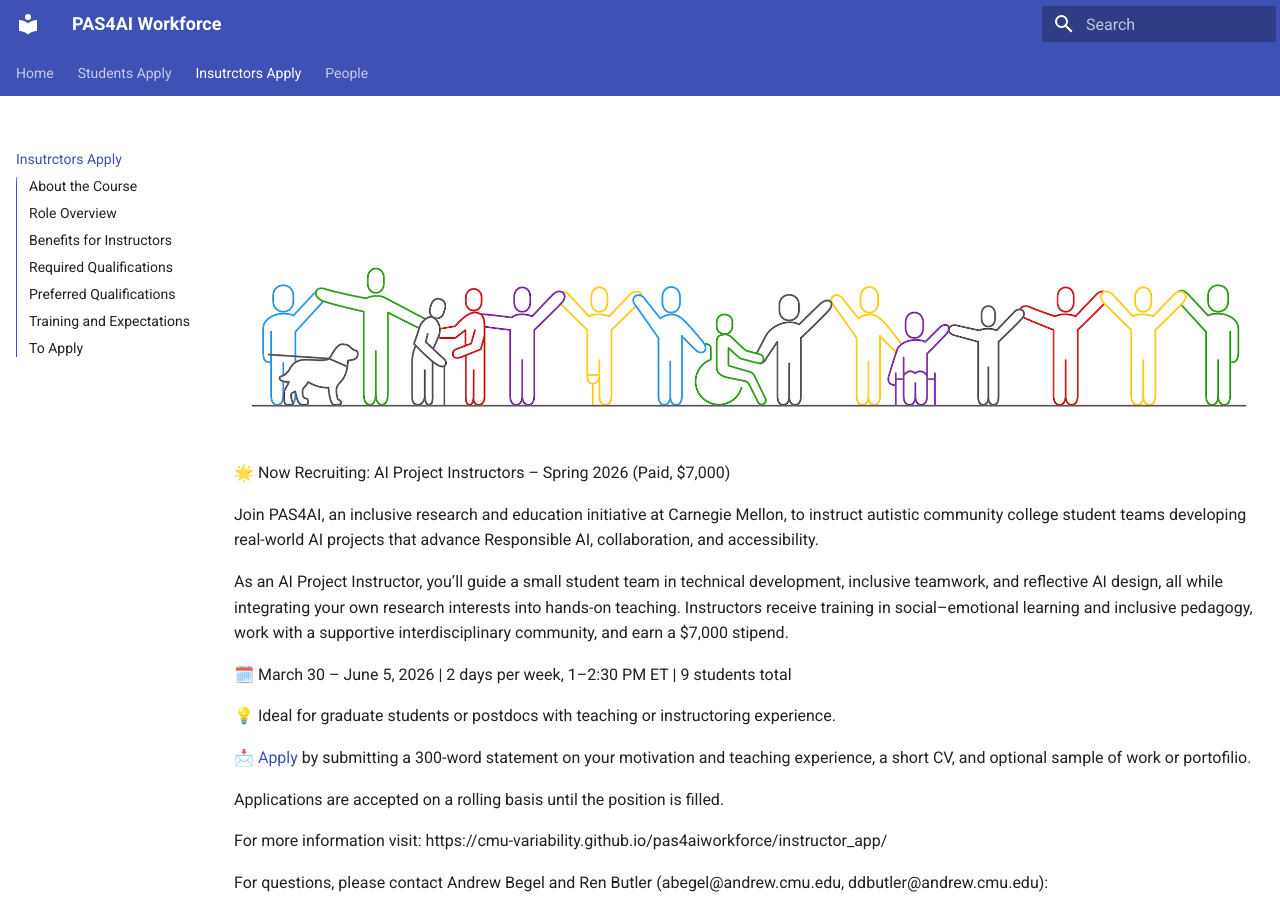
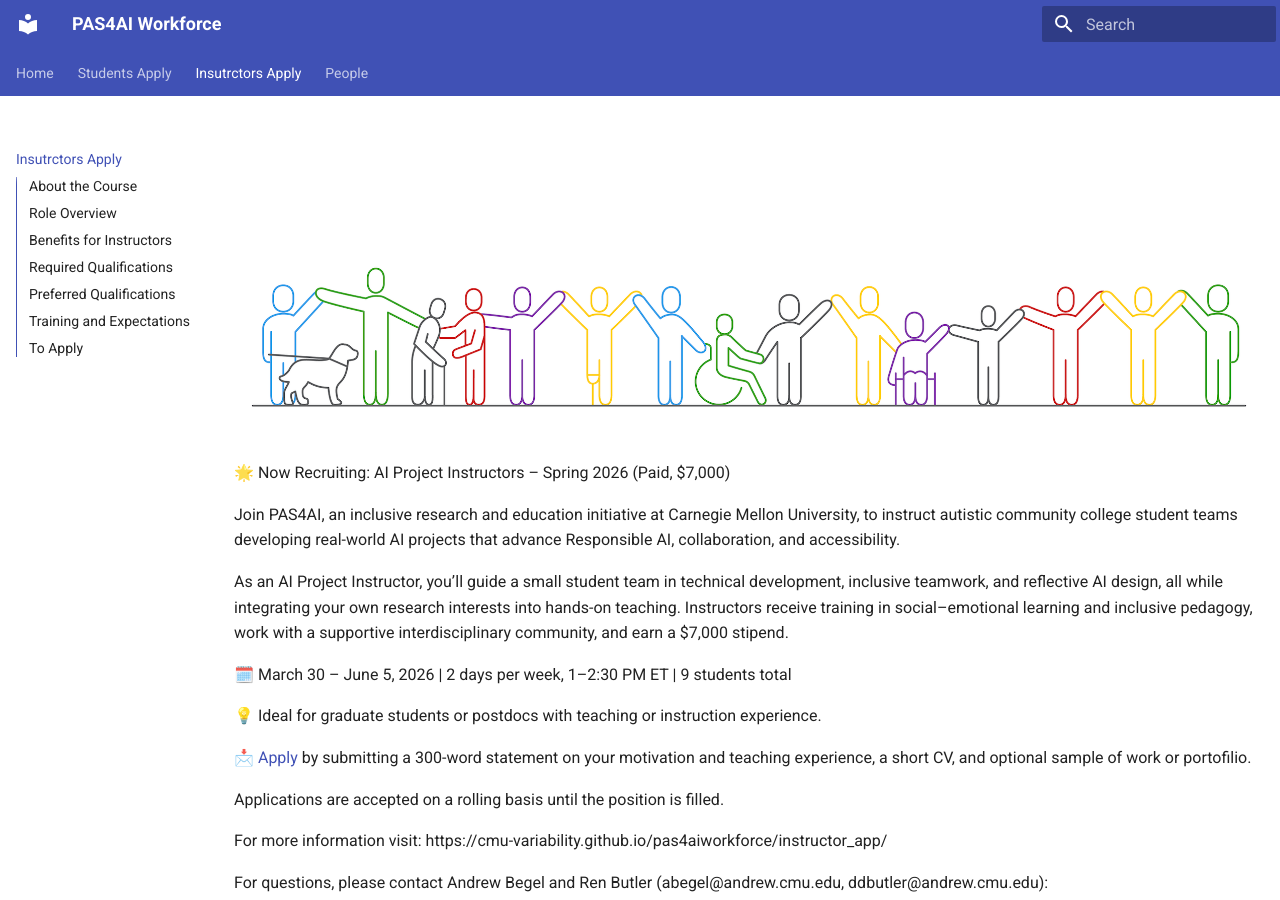
Before and after one commit to cmu-variability/pas4aiworkforce, an MkDocs documentation site: the page built from docs/instructor_app.md, in a window 1280 px wide and 900 px high. Built offline with MkDocs 1.6.1 and Material for MkDocs 9.7.7, drawn with Linux system fonts in a browser that asks for light colours.

Commit message:
Bug fixes.

```diff
--- a/docs/instructor_app.md
+++ b/docs/instructor_app.md
@@ -8,13 +8,13 @@ title: Insutrctor Application
 
 🌟 Now Recruiting: AI Project Instructors – Spring 2026 (Paid, $7,000)
 
-Join PAS4AI, an inclusive research and education initiative at Carnegie Mellon, to instruct autistic community college student teams developing real-world AI projects that advance Responsible AI, collaboration, and accessibility.
+Join PAS4AI, an inclusive research and education initiative at Carnegie Mellon University, to instruct autistic community college student teams developing real-world AI projects that advance Responsible AI, collaboration, and accessibility.
 
 As an AI Project Instructor, you’ll guide a small student team in technical development, inclusive teamwork, and reflective AI design, all while integrating your own research interests into hands-on teaching. Instructors receive training in social–emotional learning and inclusive pedagogy, work with a supportive interdisciplinary community, and earn a $7,000 stipend.
 
 🗓️ March 30 – June 5, 2026 | 2 days per week, 1–2:30 PM ET | 9 students total
 
-💡 Ideal for graduate students or postdocs with teaching or instructoring experience.
+💡 Ideal for graduate students or postdocs with teaching or instruction experience.
 
 📩  [Apply](https://forms.gle/asec6s6RcgZEgZVF7) by submitting a 300-word statement on your motivation and teaching experience, a short CV, and optional sample of work or portofilio.
 
```
Also changed, not shown: other parts of docs/instructor_app.md (+1 -1 lines).
